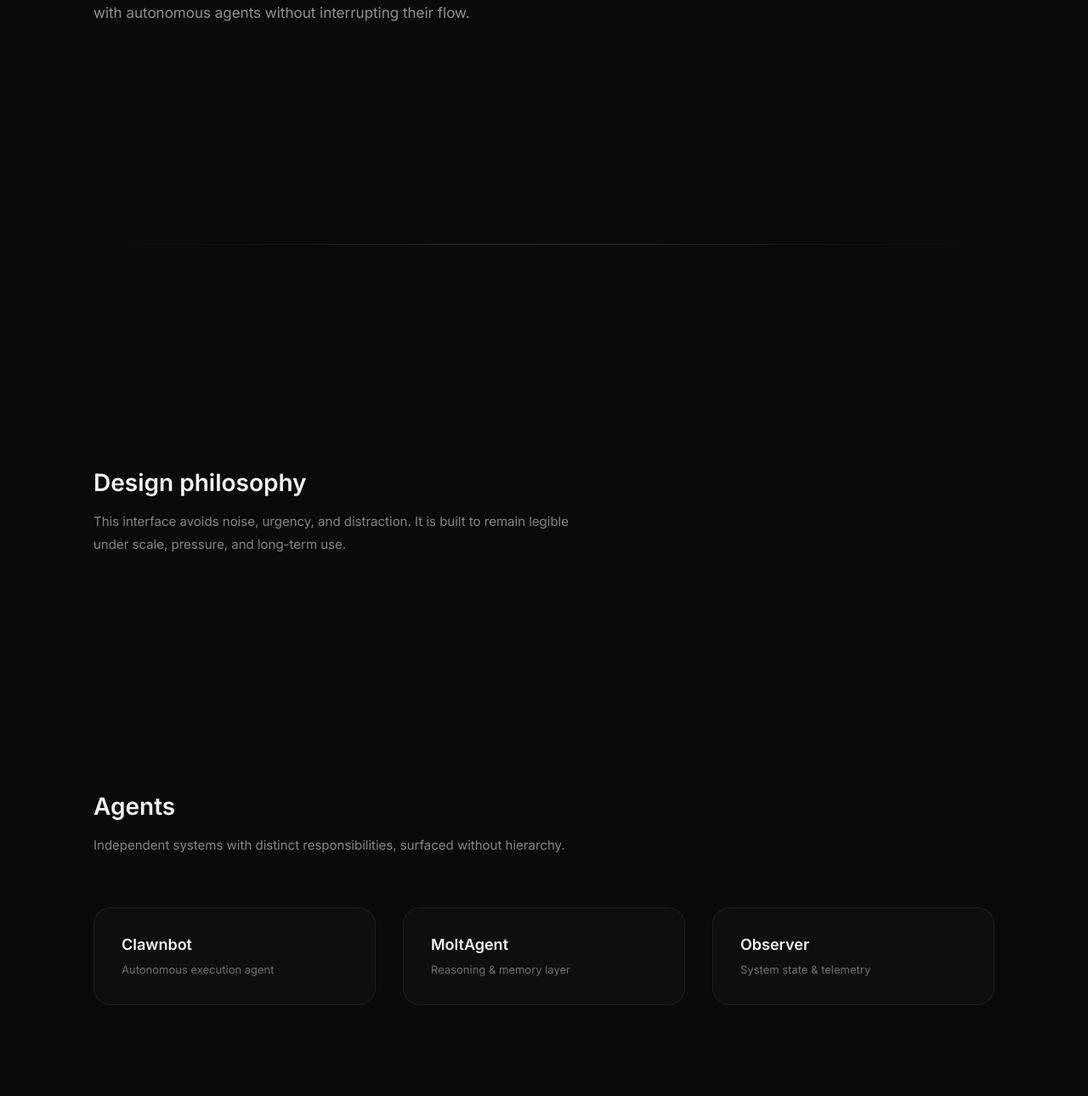
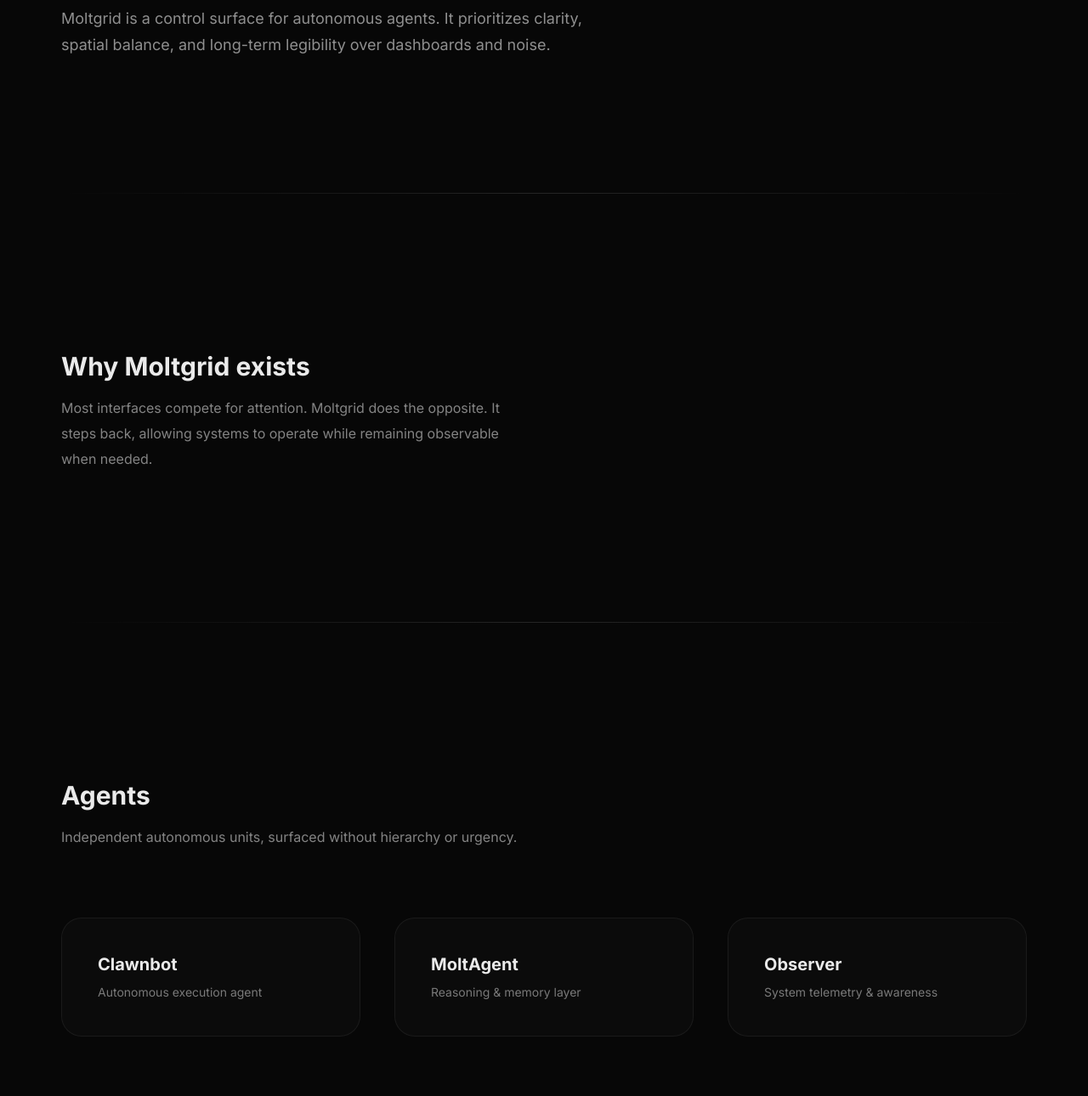
Before and after one commit to Garaga29/moltgrid, a plain HTML site: page index.html in a window 1280 px wide. Shown: the part 436-1726 px from the top of the page at 85% size. Drawn offline with Linux system fonts and the light colour scheme.

Commit message:
Update index.html

```diff
--- a/index.html
+++ b/index.html
@@ -5,161 +5,140 @@
 <meta name="viewport" content="width=device-width, initial-scale=1.0" />
 <title>Moltgrid</title>
 
-<link href="https://fonts.googleapis.com/css2?family=Inter:wght@300;400;600;800&display=swap" rel="stylesheet">
+<link href="https://fonts.googleapis.com/css2?family=Inter:wght@300;400;500;700;900&display=swap" rel="stylesheet">
 
 <style>
-/* =======================
-   FOUNDATION
-======================= */
-* {
-  box-sizing: border-box;
-}
-
-html {
-  scroll-behavior: smooth;
-}
+/* ===== FOUNDATION ===== */
+* { box-sizing: border-box; }
+html { scroll-behavior: smooth; }
 
 body {
   margin: 0;
-  font-family: 'Inter', system-ui;
-  background: #0a0a0a;
-  color: #f5f5f5;
+  font-family: Inter, system-ui, -apple-system, BlinkMacSystemFont;
+  background: #070707;
+  color: #eaeaea;
   -webkit-font-smoothing: antialiased;
 }
 
-/* =======================
-   LAYOUT
-======================= */
-.wrapper {
-  max-width: 1100px;
+/* ===== CONTAINER ===== */
+.container {
+  max-width: 1180px;
   margin: 0 auto;
-  padding: 0 20px;
+  padding: 0 22px;
 }
 
-/* =======================
-   HEADER
-======================= */
+/* ===== HEADER ===== */
 header {
   position: sticky;
   top: 0;
   z-index: 100;
-  background: rgba(10,10,10,0.85);
-  backdrop-filter: blur(10px);
+  background: rgba(7,7,7,0.85);
+  backdrop-filter: blur(14px);
   border-bottom: 1px solid rgba(255,255,255,0.06);
 }
 
 .header-inner {
-  height: 72px;
+  height: 76px;
   display: flex;
   align-items: center;
   justify-content: space-between;
 }
 
 .logo {
-  font-weight: 800;
-  letter-spacing: 0.04em;
-  font-size: 15px;
+  font-weight: 900;
+  font-size: 14px;
+  letter-spacing: 0.14em;
 }
 
 .logo span {
-  opacity: 0.4;
+  opacity: 0.35;
 }
 
-/* =======================
-   HERO
-======================= */
+/* ===== HERO ===== */
 .hero {
-  padding: 160px 0 120px;
+  padding: 180px 0 140px;
 }
 
 .hero h1 {
-  font-size: clamp(36px, 6vw, 72px);
-  font-weight: 800;
-  line-height: 1.05;
-  letter-spacing: -0.02em;
-  margin: 0 0 24px;
+  font-size: clamp(40px, 6vw, 86px);
+  font-weight: 900;
+  letter-spacing: -0.03em;
+  line-height: 1.02;
+  margin: 0 0 28px;
 }
 
 .hero p {
   max-width: 640px;
-  font-size: 17px;
-  line-height: 1.7;
+  font-size: 18px;
+  line-height: 1.75;
   color: rgba(255,255,255,0.55);
 }
 
-/* =======================
-   DIVIDER
-======================= */
+/* ===== SECTION ===== */
+.section {
+  padding: 160px 0;
+}
+
+.section h2 {
+  font-size: 30px;
+  font-weight: 700;
+  margin-bottom: 14px;
+}
+
+.section p {
+  max-width: 560px;
+  font-size: 16px;
+  line-height: 1.9;
+  color: rgba(255,255,255,0.5);
+}
+
+/* ===== DIVIDER ===== */
 .divider {
   height: 1px;
   background: linear-gradient(
     to right,
     transparent,
-    rgba(255,255,255,0.15),
+    rgba(255,255,255,0.12),
     transparent
   );
-  margin: 120px 0;
 }
 
-/* =======================
-   SECTIONS
-======================= */
-.section {
-  padding: 120px 0;
-}
-
-.section h2 {
-  font-size: 28px;
-  font-weight: 600;
-  margin-bottom: 12px;
-}
-
-.section p {
-  max-width: 560px;
-  font-size: 15px;
-  line-height: 1.8;
-  color: rgba(255,255,255,0.5);
-}
-
-/* =======================
-   GRID
-======================= */
+/* ===== GRID ===== */
 .grid {
-  margin-top: 60px;
+  margin-top: 80px;
   display: grid;
-  grid-template-columns: repeat(auto-fit, minmax(280px, 1fr));
-  gap: 32px;
+  grid-template-columns: repeat(auto-fit, minmax(300px, 1fr));
+  gap: 40px;
 }
 
 .card {
-  padding: 32px;
-  border-radius: 20px;
+  padding: 42px;
+  border-radius: 24px;
   background: rgba(255,255,255,0.02);
   border: 1px solid rgba(255,255,255,0.06);
-  transition: all 0.3s ease;
+  transition: all .35s ease;
 }
 
 .card:hover {
-  background: rgba(255,255,255,0.035);
+  background: rgba(255,255,255,0.04);
   border-color: rgba(255,255,255,0.12);
+  transform: translateY(-4px);
 }
 
 .card h3 {
-  margin: 0 0 8px;
-  font-size: 18px;
+  margin: 0 0 10px;
+  font-size: 20px;
   font-weight: 600;
 }
 
 .card span {
-  font-size: 13px;
-  color: rgba(255,255,255,0.4);
+  font-size: 14px;
+  color: rgba(255,255,255,0.45);
 }
 
-/* =======================
-   FOOTER
-======================= */
+/* ===== FOOTER ===== */
 footer {
-  padding: 100px 0 60px;
+  padding: 140px 0 80px;
   border-top: 1px solid rgba(255,255,255,0.06);
   text-align: center;
   font-size: 13px;
@@ -171,23 +150,23 @@ footer {
 <body>
 
 <header>
-  <div class="wrapper header-inner">
-    <div class="logo">moltgrid<span>.</span></div>
+  <div class="container header-inner">
+    <div class="logo">MOLTGRID<span>_</span></div>
   </div>
 </header>
 
-<main class="wrapper">
+<main class="container">
 
   <!-- HERO -->
   <section class="hero">
     <h1>
-      A quiet interface<br>
-      for autonomous systems
+      A system interface<br>
+      designed to disappear
     </h1>
     <p>
-      Moltgrid is a spatial control layer designed to observe,
-      organize, and interact with autonomous agents without
-      interrupting their flow.
+      Moltgrid is a control surface for autonomous agents.
+      It prioritizes clarity, spatial balance, and long-term
+      legibility over dashboards and noise.
     </p>
   </section>
 
@@ -195,20 +174,23 @@ footer {
 
   <!-- PHILOSOPHY -->
   <section class="section">
-    <h2>Design philosophy</h2>
+    <h2>Why Moltgrid exists</h2>
     <p>
-      This interface avoids noise, urgency, and distraction.
-      It is built to remain legible under scale, pressure,
-      and long-term use.
+      Most interfaces compete for attention.
+      Moltgrid does the opposite.
+      It steps back, allowing systems to operate
+      while remaining observable when needed.
     </p>
   </section>
+
+  <div class="divider"></div>
 
   <!-- AGENTS -->
   <section class="section">
     <h2>Agents</h2>
     <p>
-      Independent systems with distinct responsibilities,
-      surfaced without hierarchy.
+      Independent autonomous units, surfaced
+      without hierarchy or urgency.
     </p>
 
     <div class="grid">
@@ -224,7 +206,7 @@ footer {
 
       <div class="card">
         <h3>Observer</h3>
-        <span>System state & telemetry</span>
+        <span>System telemetry & awareness</span>
       </div>
     </div>
   </section>
@@ -232,7 +214,7 @@ footer {
 </main>
 
 <footer>
-  Moltgrid · A system designed to stay out of the way
+  Moltgrid · Built to remain quiet under scale
 </footer>
 
 </body>
```
